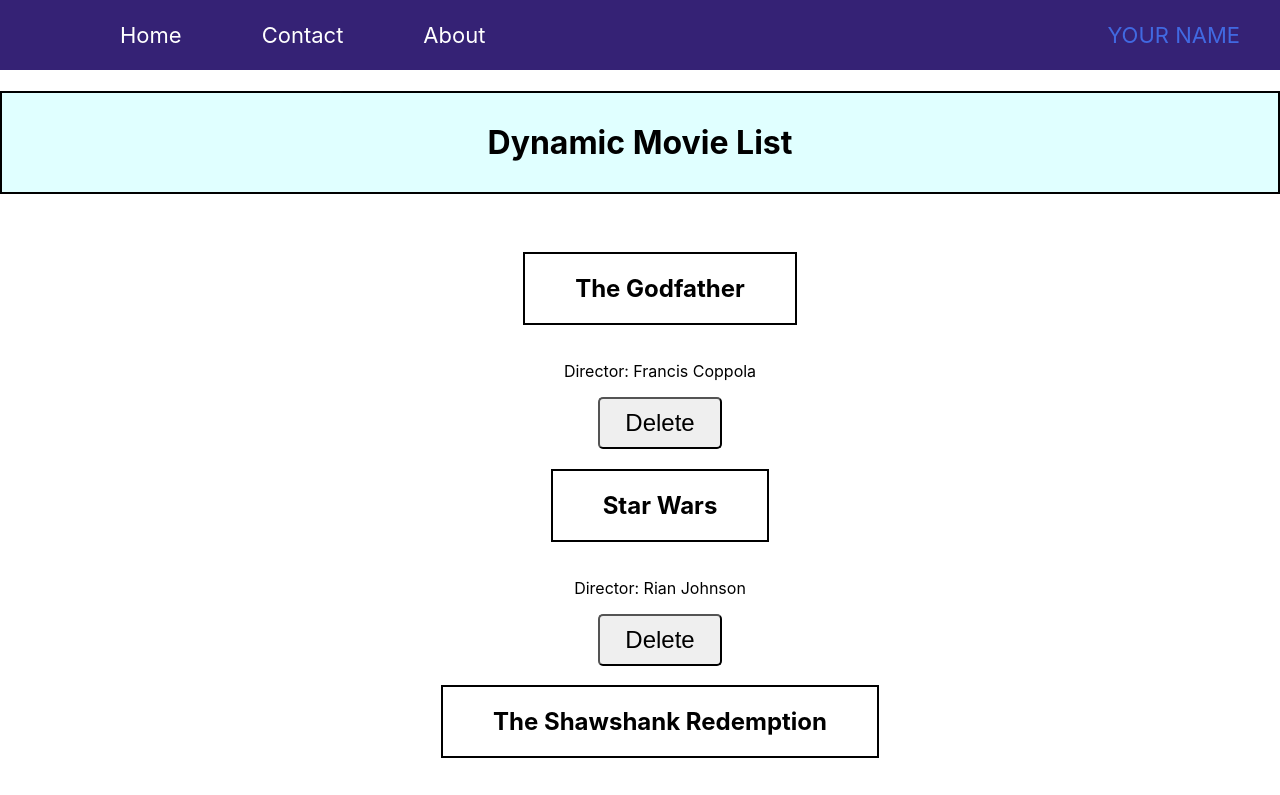
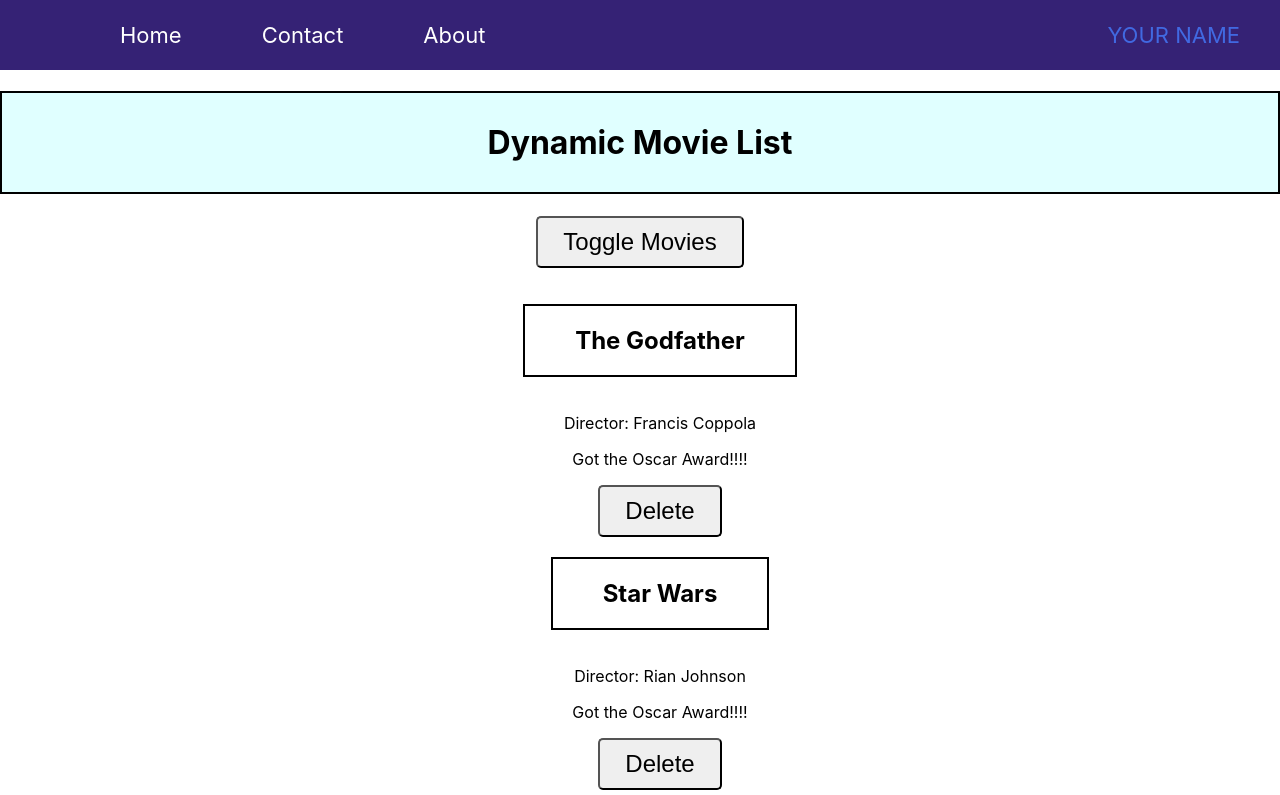
Before and after one commit to ross-u/03-react-conditional-rendering, a React (Create React App) app: page / in a window 1280 px wide. Shown: the top 795 px of the page. Built offline with nearby package versions, Linux system fonts and the light colour scheme.

Commit message:
Example code

```diff
--- a/src/App.css
+++ b/src/App.css
@@ -21,7 +21,8 @@ h2 {
   display: inline-block;
 }
 
-button.btn-delete {
+button.btn-delete,
+button {
   padding: 10px 25px;
   font-size: 24px;
   border-radius: 5px;
--- a/src/components/ImprovedCard.js
+++ b/src/components/ImprovedCard.js
@@ -1,4 +1,5 @@
-// src/components/ImprovedCard.js
+//	src/components/ImprovedCard.js
+
 import React from "react";
 
 const improvedCard = props => {
@@ -6,6 +7,19 @@ const improvedCard = props => {
     <div>
       <h2>{props.title}</h2>
       <p>Director: {props.director}</p>
+
+      {/*
+      {{
+
+      }(props.hasOscars) ? (
+        <p>Got the Oscar Award!!!!</p>
+      ) : (
+        <p>Great movie but no Oscars! 😔</p>
+      )}
+      */}
+
+      {props.hasOscars && <p>Got the Oscar Award!!!! </p>}
+      {!props.hasOscars && <p>Great movie but no Oscars! 😔</p>}
 
       <button className="btn-delete" onClick={props.clickToDelete}>
         Delete
--- a/src/components/ImprovedMovieList.js
+++ b/src/components/ImprovedMovieList.js
@@ -9,7 +9,8 @@ class ImprovedMovieList extends Component {
   constructor(props) {
     super();
     this.state = {
-      movies: props.moviesArray
+      movies: props.moviesArray,
+      showMovies: true
     };
   }
 
@@ -19,10 +20,18 @@ class ImprovedMovieList extends Component {
     this.setState({ movies: moviesCopy });
   };
 
+  toggleMovies = () => {
+    this.setState({ showMovies: !this.state.showMovies });
+  };
+
   render() {
     return (
+      <div>
+        <button onClick={this.toggleMovies}>Toggle Movies</button>
+
         <ul>
-        {this.state.movies.map(oneMovie => {
+          {this.state.showMovies
+            ? this.state.movies.map(oneMovie => {
                 return (
                   <ImprovedCard
                     key={oneMovie._id}
@@ -30,8 +39,10 @@ class ImprovedMovieList extends Component {
                     clickToDelete={() => this.deleteMovie(oneMovie._id)}
                   />
                 );
-        })}
+              })
+            : null}
         </ul>
+      </div>
     );
   }
 }
```
Also changed, not shown: src/components/ConditionalExample.js (+23 -0 lines). Lines whose indentation alone changed are shown as unchanged.
